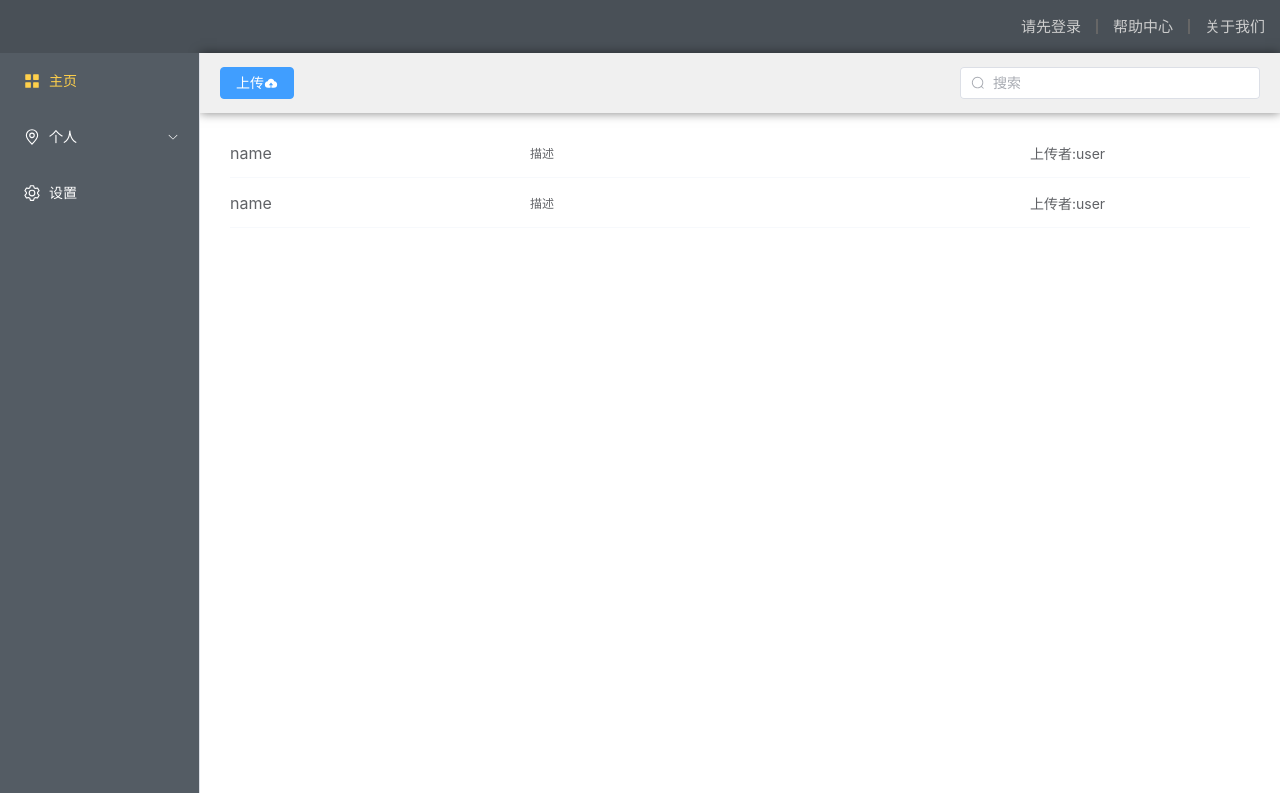
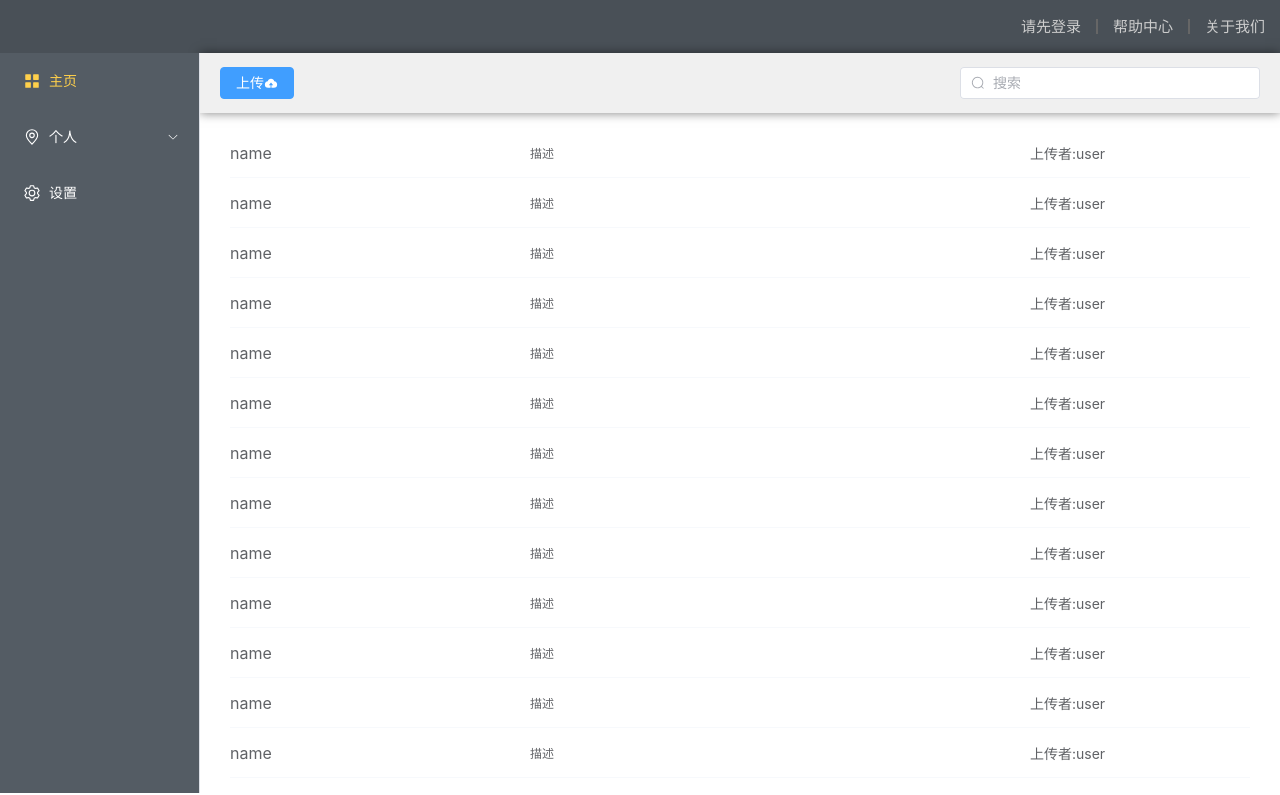
Before and after one commit to achelie/file-project, a Vue app: page / in a window 1280 px wide. Shown: the top 795 px of the page. Built offline with nearby package versions, Linux system fonts and the light colour scheme; no server answers.

Commit message:
完成页数的设置

```diff
--- a/src/stores/file.js
+++ b/src/stores/file.js
@@ -6,6 +6,7 @@ export const useFileStore = defineStore('aside', () => {
     const fileData = ref([])
     const fileType = ref("public")
     const page = ref(1)
+    const isChangePage = ref(false)
     const getFilesState= async () => {
         const res = await getFilesAPI({idx:page.value,type:fileType.value})
         fileData.value = res
@@ -13,9 +14,13 @@ export const useFileStore = defineStore('aside', () => {
     const changeFile = (type)=>{
         page.value = 1
         fileType.value = type
+        isChangePage.value = true;
     }
-    const loadFile = ()=>{
-        page.value ++;
+    const changePage = (p)=>{
+        page.value = p
     }
-    return { fileData,changeFile,loadFile,getFilesState }
+    const falseIs = ()=>{
+        isChangePage.value = false;
+    }
+    return { fileData,changeFile,changePage,getFilesState,page,falseIs,isChangePage }
 })
--- a/src/views/Layout/components/FileItem.vue
+++ b/src/views/Layout/components/FileItem.vue
@@ -28,17 +28,13 @@ const blurCounter = ref(0);
 
 const handleCounter = () => {
     blurCounter.value = 2;
-    console.log(blurCounter.value);
 }
 
 const handleBlur = () => {
     blurCounter.value=1;
     setTimeout(() => {
-        console.log(blurCounter.value);
         if (blurCounter.value === 1) {
             blurCounter.value = 0;
-            // 在这里触发你的函数
-            console.log("两个输入框都失去焦点了");
             fileShow.value = true;
         }
     }, 150);
--- a/src/views/Layout/components/LayoutMain.vue
+++ b/src/views/Layout/components/LayoutMain.vue
@@ -5,15 +5,39 @@ import FileItem from './FileItem.vue';
 
 // 无限滚动获取数据
 const fileStore = useFileStore()
-const disabled = ref(false)
-const fileList = ref([{id:1,filename:'name',describle:'描述',upname:"user"},{id:1,filename:'name',describle:'描述',upname:"user"}])
-const load = async () => {
-    fileStore.loadFile()
-    await fileStore.getFilesState()
-    if (fileStore.fileData.length === 0) {
-        disabled.value = true
-    }
-}
+const fileList = ref([
+    { id: 1, filename: 'name', describle: '描述', upname: "user" },
+    { id: 1, filename: 'name', describle: '描述', upname: "user" },
+    { id: 1, filename: 'name', describle: '描述', upname: "user" },
+    { id: 1, filename: 'name', describle: '描述', upname: "user" },
+    { id: 1, filename: 'name', describle: '描述', upname: "user" },
+    { id: 1, filename: 'name', describle: '描述', upname: "user" },
+    { id: 1, filename: 'name', describle: '描述', upname: "user" },
+    { id: 1, filename: 'name', describle: '描述', upname: "user" },
+    { id: 1, filename: 'name', describle: '描述', upname: "user" },
+    { id: 1, filename: 'name', describle: '描述', upname: "user" },
+    { id: 1, filename: 'name', describle: '描述', upname: "user" },
+    { id: 1, filename: 'name', describle: '描述', upname: "user" },
+    { id: 1, filename: 'name', describle: '描述', upname: "user" },
+    { id: 1, filename: 'name', describle: '描述', upname: "user" },
+    { id: 1, filename: 'name', describle: '描述', upname: "user" },
+    { id: 1, filename: 'name', describle: '描述', upname: "user" },
+    { id: 1, filename: 'name', describle: '描述', upname: "user" },
+    { id: 1, filename: 'name', describle: '描述', upname: "user" },
+    { id: 1, filename: 'name', describle: '描述', upname: "user" },
+    { id: 1, filename: 'name', describle: '描述', upname: "user" },
+    { id: 1, filename: 'name', describle: '描述', upname: "user" },
+    { id: 1, filename: 'name', describle: '描述', upname: "user" },
+    { id: 1, filename: 'name', describle: '描述', upname: "user" },
+    { id: 1, filename: 'name', describle: '描述', upname: "user" },
+    { id: 1, filename: 'name', describle: '描述', upname: "user" },
+    { id: 1, filename: 'name', describle: '描述', upname: "user" },
+    { id: 1, filename: 'name', describle: '描述', upname: "user" },
+    { id: 1, filename: 'name', describle: '描述', upname: "user" },
+    { id: 1, filename: 'name', describle: '描述', upname: "user" },
+    { id: 1, filename: 'name', describle: '描述', upname: "user" },
+    { id: 1, filename: 'name', describle: '描述', upname: "user" },
+])
 
 // 第一次获取数据
 const getfileData = async () => {
@@ -27,23 +51,41 @@ onMounted(() => {
 watch(
     () => fileStore.fileData,
     (newValue, oldValue) => {
-        if(fileStore.page==1){
-            fileList.value=fileStore.fileData
-        }{
+        if (fileStore.page == 1) {
+            fileList.value = fileStore.fileData
+        } {
             fileList.value = [fileList.value, ...fileStore.fileData]
         }
     },
     { deep: true } // 开启深度监听
 );
+// 监控当前页数
+const currentPage = ref(1)
+watch(currentPage, async () => {
+    if (!fileStore.isChangePage) {
+        fileStore.changePage(currentPage.value)
+        await fileStore.getFilesState()
+    }
+    fileStore.falseIs()
+})
 
+watch(() => fileStore.page, async () => {
+    console.log(1);
+    currentPage.value = fileStore.page
+}, { deep: true })
 
 
 </script>
 
 <template>
-    <ul v-infinite-scroll="load" class="infinite-list" style="overflow: auto" :infinite-scroll-disabled="disabled">
+    <ul class="infinite-list" style="overflow: auto">
         <FileItem v-for="i in fileList" :key="i.id" class="infinite-list-item" :file="i"></FileItem>
     </ul>
+    <div class="pag">
+        <div class="example-pagination-block">
+            <el-pagination v-model:current-page="currentPage" layout="prev, pager, next" :total="1000" />
+        </div>
+    </div>
 </template>
 
 
@@ -69,4 +111,17 @@ watch(
 .infinite-list .infinite-list-item+.list-item {
     margin-top: 10px;
 }
+
+.example-pagination-block+.example-pagination-block {
+    margin-top: 10px;
+}
+
+.example-pagination-block .example-demonstration {
+    margin-bottom: 16px;
+}
+
+.pag {
+    display: flex;
+    justify-content: flex-end;
+}
 </style>
```
